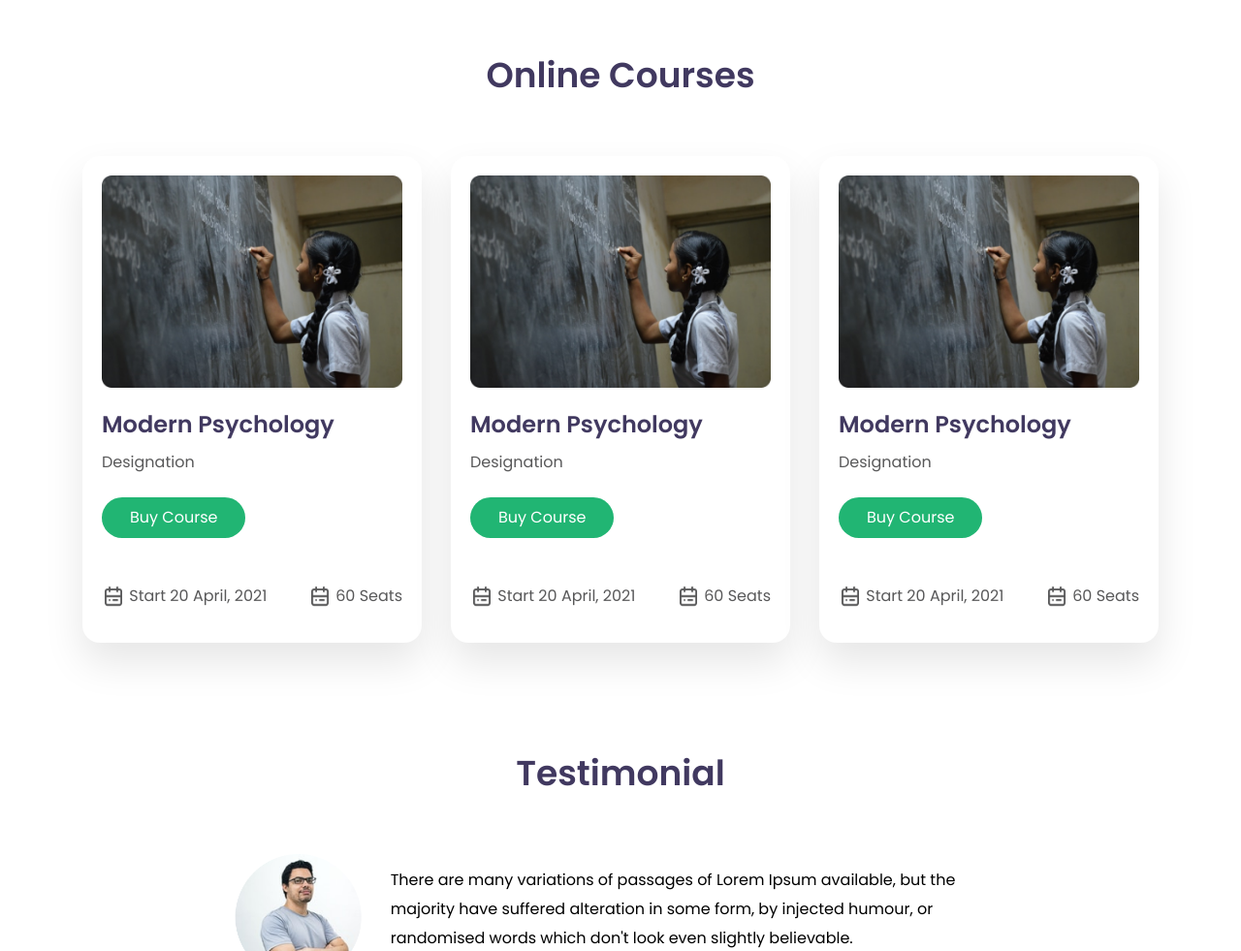
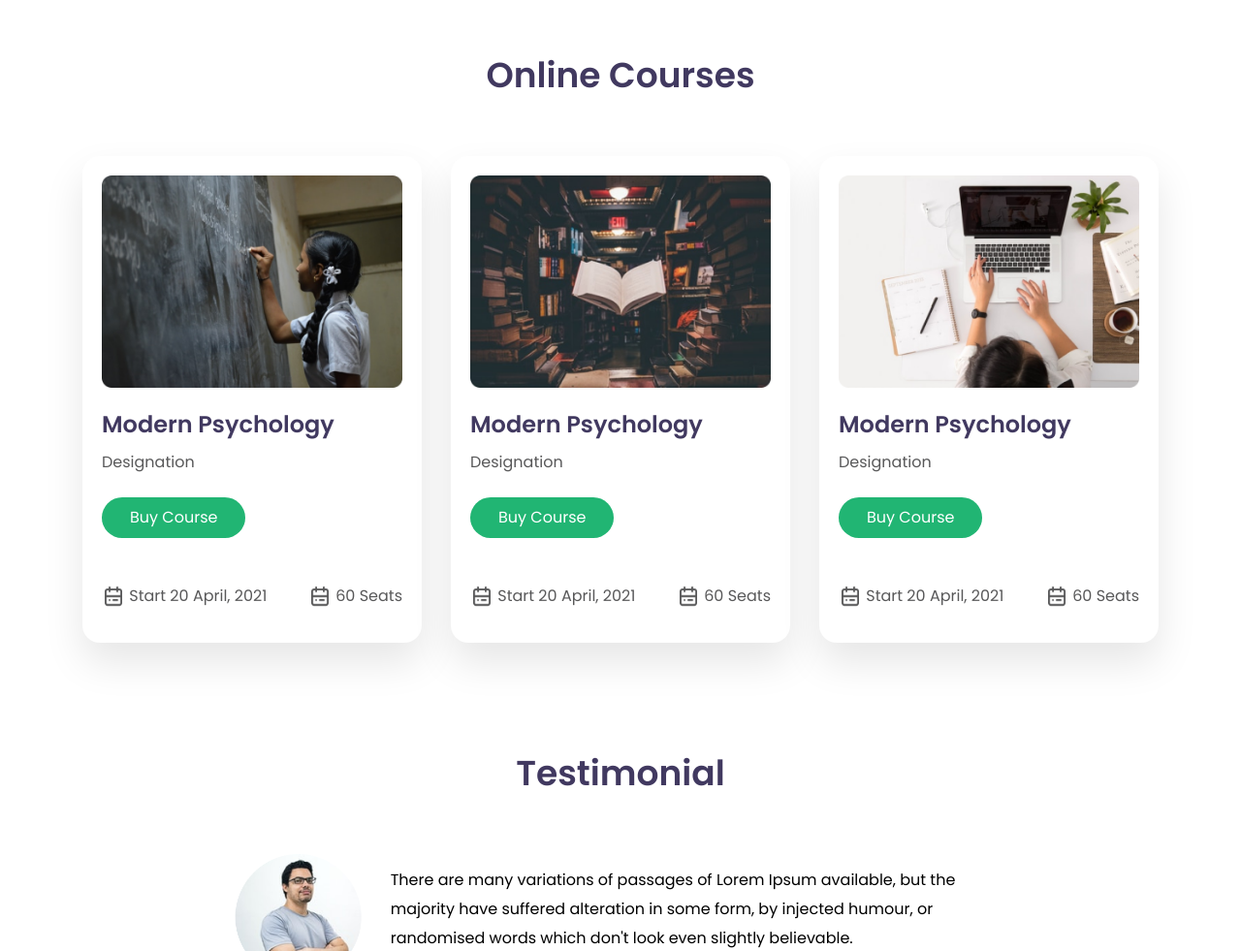
Before and after one commit to smswajan/E-School, a plain HTML site: page index.html in a window 1280 px wide. Shown: the part 985-1966 px from the top of the page at 97% size. Drawn offline with Linux system fonts and the light colour scheme.

Commit message:
Edited Readme

```diff
--- a/css/style.css
+++ b/css/style.css
@@ -6,11 +6,8 @@
 }
 body{
     font-family: 'Poppins', sans-serif !important;
+}
 
-}
-.carousel-indicators li{
-    background-color: #413960;
-}
 
 header, section{
     padding: 30px 0;
@@ -71,7 +68,7 @@ a.nav-link.green:hover{
 section.hero nav.navbar li.green a.nav-link{
     color: white;
 }
-/* Features */
+/* Section - Features */
 .feature-box {
     text-align: center;
     padding: 50px 28px;
@@ -93,7 +90,7 @@ h3, .h3{
     font-size: 24px;
     font-weight: 600 ;
 }
-/* Courses */
+/* Section - Courses */
 .courses .card{
     border: none;
     border-radius: 18px;
@@ -126,6 +123,10 @@ h3, .h3{
     text-align: left;
     color: black;
 }
+/* Section - Testimonial */
+.carousel-indicators li{
+    background-color: #413960;
+}
 /* Footer */
 footer img{
     height: 60px;
--- a/index.html
+++ b/index.html
@@ -121,7 +121,7 @@
                 </div>
                 <div class="card">
                     <div class="card-body">
-                        <img src="img/Course 01.png" class="card-img-top mb-4" alt="..." />
+                        <img src="img/Course 02.png" class="card-img-top mb-4" alt="..." />
                         <h3 class="card-title text-violet">Modern Psychology</h3>
                         <p class="card-text text-gray" style="font-weight: 500;">
                             Designation
@@ -138,7 +138,7 @@
                 </div>
                 <div class="card">
                     <div class="card-body">
-                        <img src="img/Course 01.png" class="card-img-top mb-4" alt="..." />
+                        <img src="img/Course 03.png" class="card-img-top mb-4" alt="..." />
                         <h3 class="card-title text-violet">Modern Psychology</h3>
                         <p class="card-text text-gray" style="font-weight: 500;">
                             Designation
```
Also changed, not shown: 1 other file.
